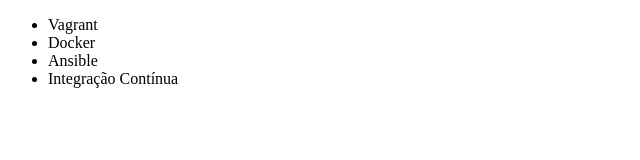
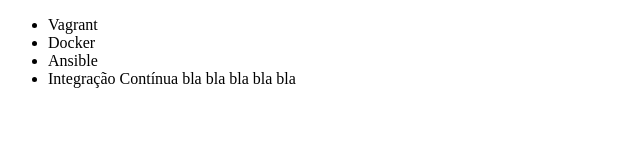
Before and after one commit to dajmachado/cursoGit, a plain HTML site: page index.html in a window 1280 px wide. Shown: the whole page, without its empty margins (0-640 px from the left). Drawn offline with Linux system fonts and the light colour scheme.

Commit message:
renomeando nome do 4 curso

```diff
--- a/index.html
+++ b/index.html
@@ -9,7 +9,7 @@
         <li>Vagrant</li>
         <li>Docker</li>
         <li>Ansible</li>
-        <li>Integração Contínua</li>
+        <li>Integração Contínua bla bla bla bla bla</li>
     </ul>
 </body>
 </html>
```
